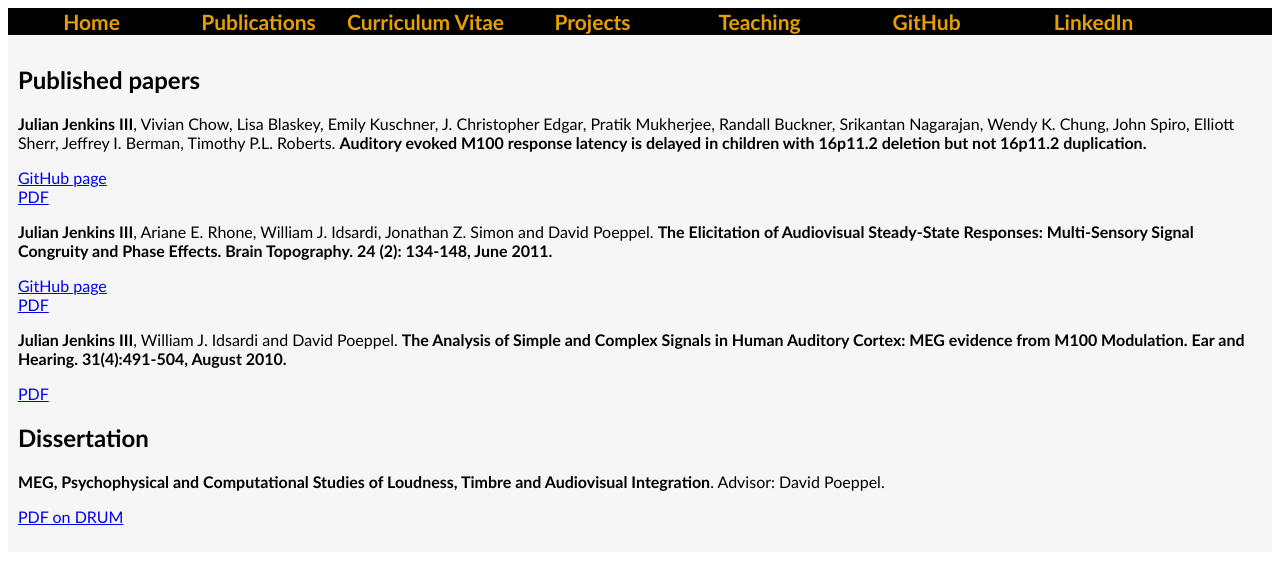
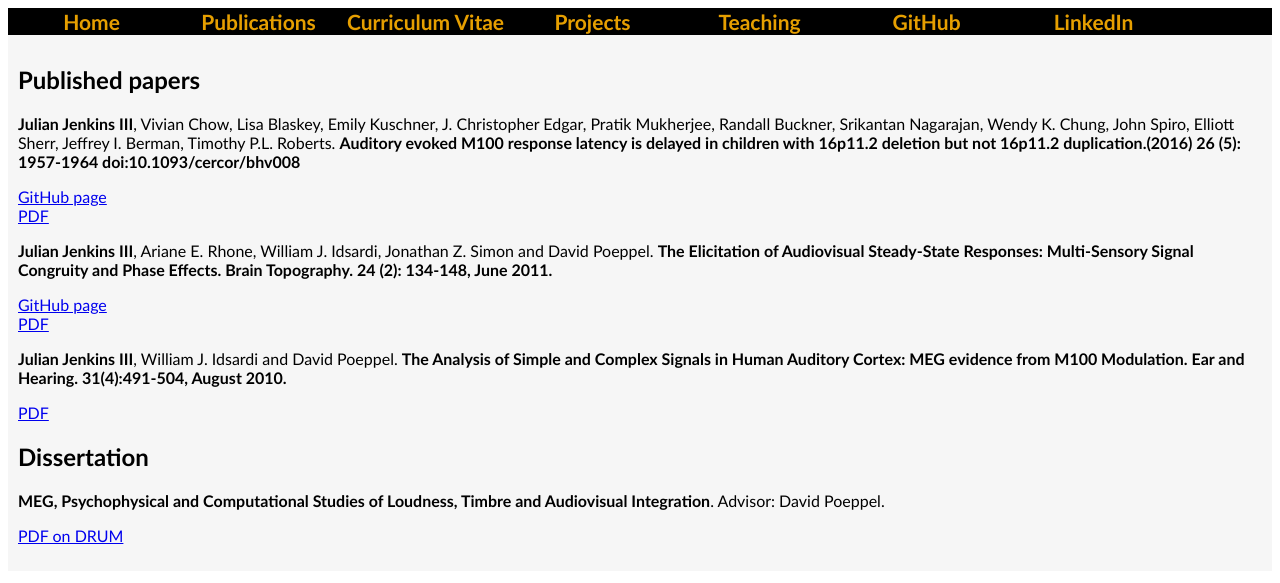
Before and after one commit to julian3rd/julian3rd.github.io, a Jekyll site: the page built from publication-home.md, in a window 1280 px wide. Shown: the top 583 px of the page. Built offline with Jekyll 4.4.1, drawn with Linux system fonts in a browser that asks for light colours; Markdown is read by kramdown in place of the engine named in the settings.

Commit message:
updated publication date

```diff
--- a/publication-home.md
+++ b/publication-home.md
@@ -5,7 +5,7 @@ title: "Publications"
 
 ## Published papers
 
-**Julian Jenkins III**, Vivian Chow, Lisa Blaskey, Emily Kuschner, J. Christopher Edgar, Pratik Mukherjee, Randall Buckner, Srikantan Nagarajan, Wendy K. Chung, John Spiro, Elliott Sherr, Jeffrey I. Berman, Timothy P.L. Roberts.  **Auditory evoked M100 response latency is delayed in children with 16p11.2 deletion but not 16p11.2 duplication.**
+**Julian Jenkins III**, Vivian Chow, Lisa Blaskey, Emily Kuschner, J. Christopher Edgar, Pratik Mukherjee, Randall Buckner, Srikantan Nagarajan, Wendy K. Chung, John Spiro, Elliott Sherr, Jeffrey I. Berman, Timothy P.L. Roberts.  **Auditory evoked M100 response latency is delayed in children with 16p11.2 deletion but not 16p11.2 duplication.(2016) 26 (5): 1957-1964 doi:10.1093/cercor/bhv008**
 
 [GitHub page](http://julian3rd.github.io/chromosomal-mutations-auditory-latency/)
 [PDF](papers/Cereb.%20Cortex-2015-Jenkins.pdf)
```
